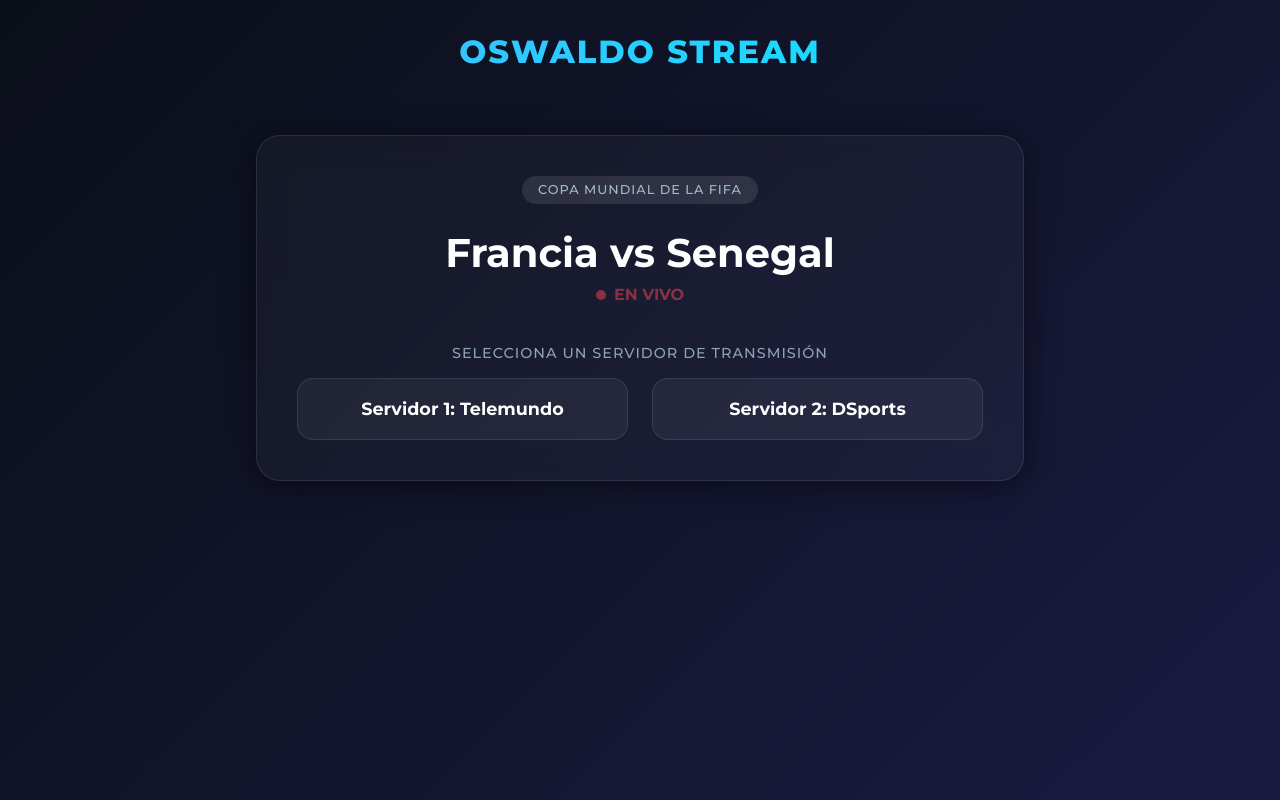
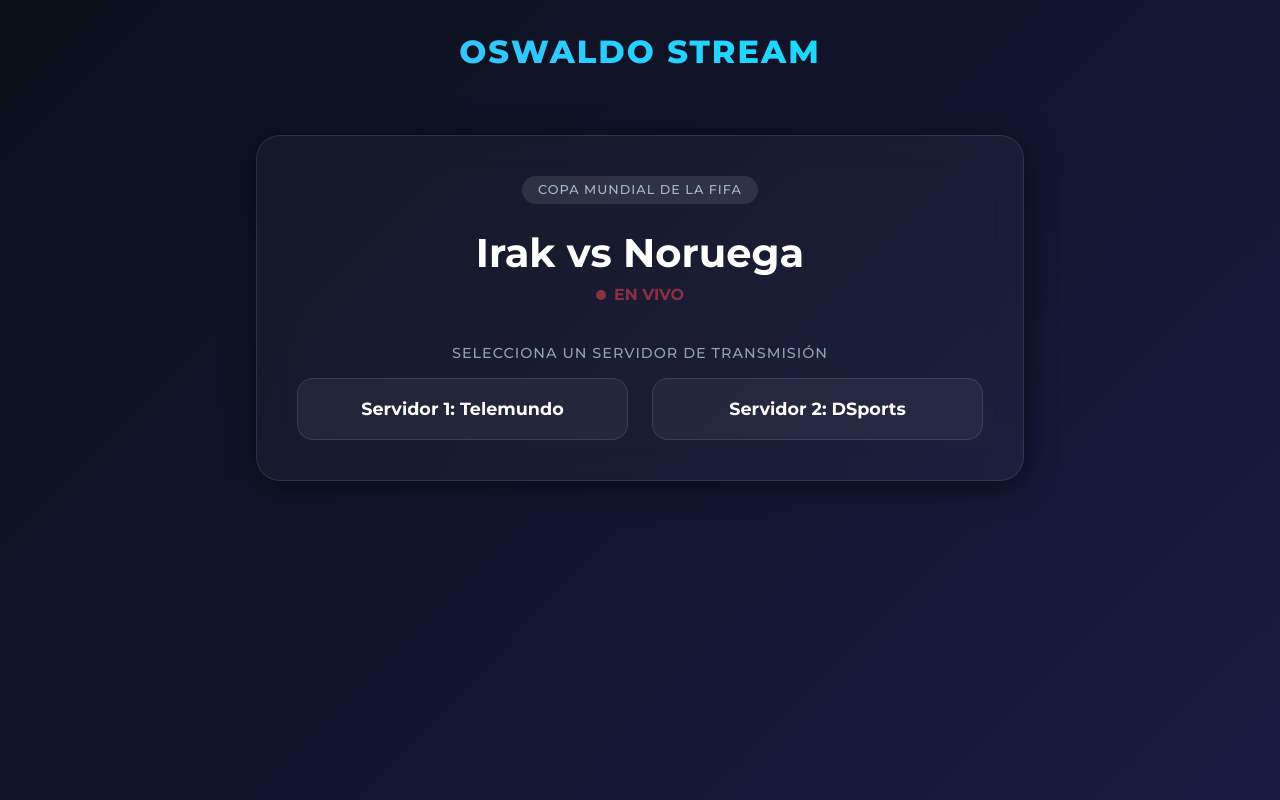
Before and after one commit to OswaldoOR/fucho, a plain HTML site: page index.html in a window 1280 px wide. Drawn offline with Linux system fonts and the light colour scheme.

Commit message:
Change match teams in index.html
Updated match details from 'Francia vs Senegal' to 'Irak vs Noruega'.

```diff
--- a/index.html
+++ b/index.html
@@ -171,7 +171,7 @@
             </div>
 
             <div class="match-info">
-                <div class="teams">Francia vs Senegal</div>
+                <div class="teams">Irak vs Noruega</div>
                 <div class="live-indicator">
                     <div class="live-dot"></div> EN VIVO
                 </div>
```
